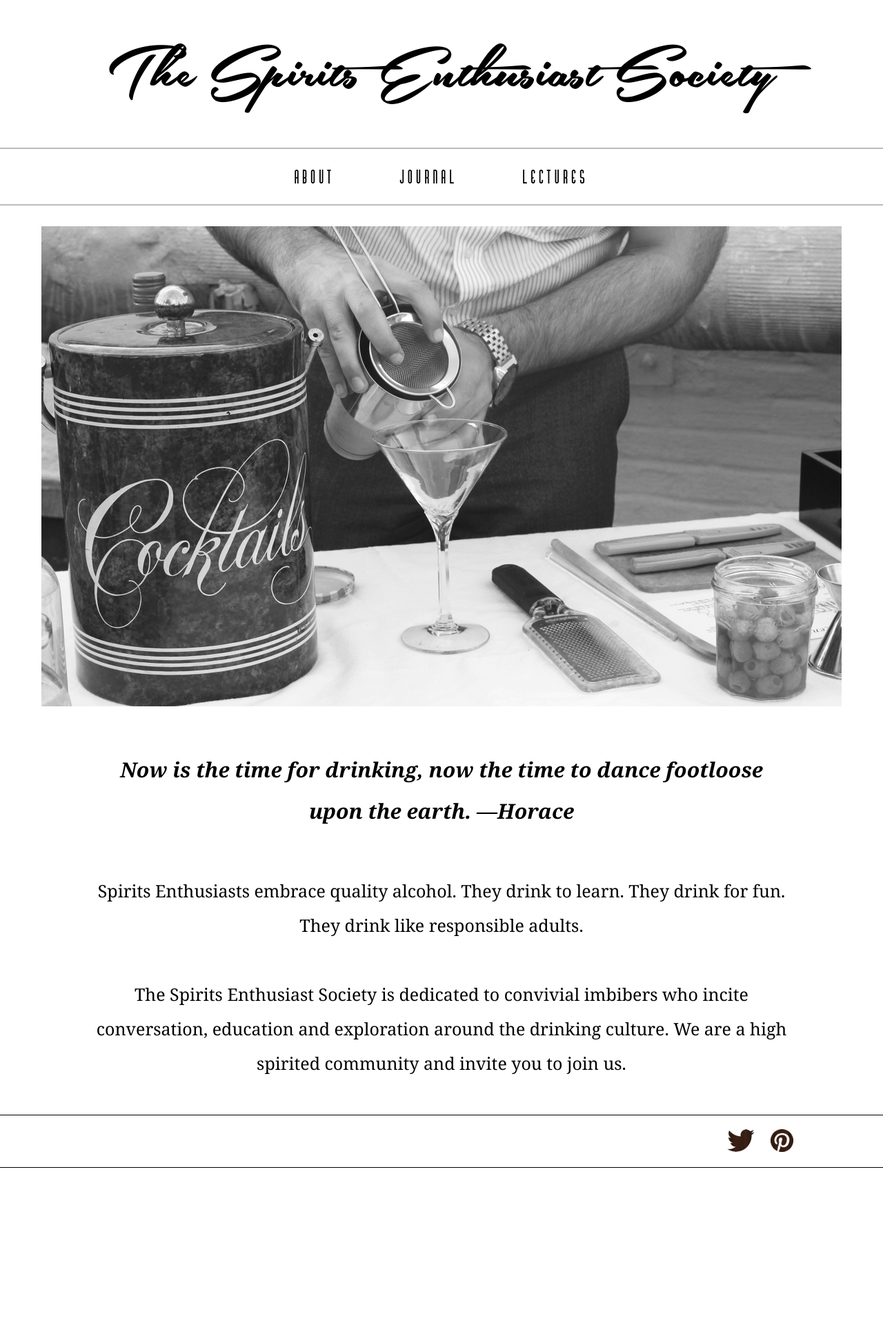
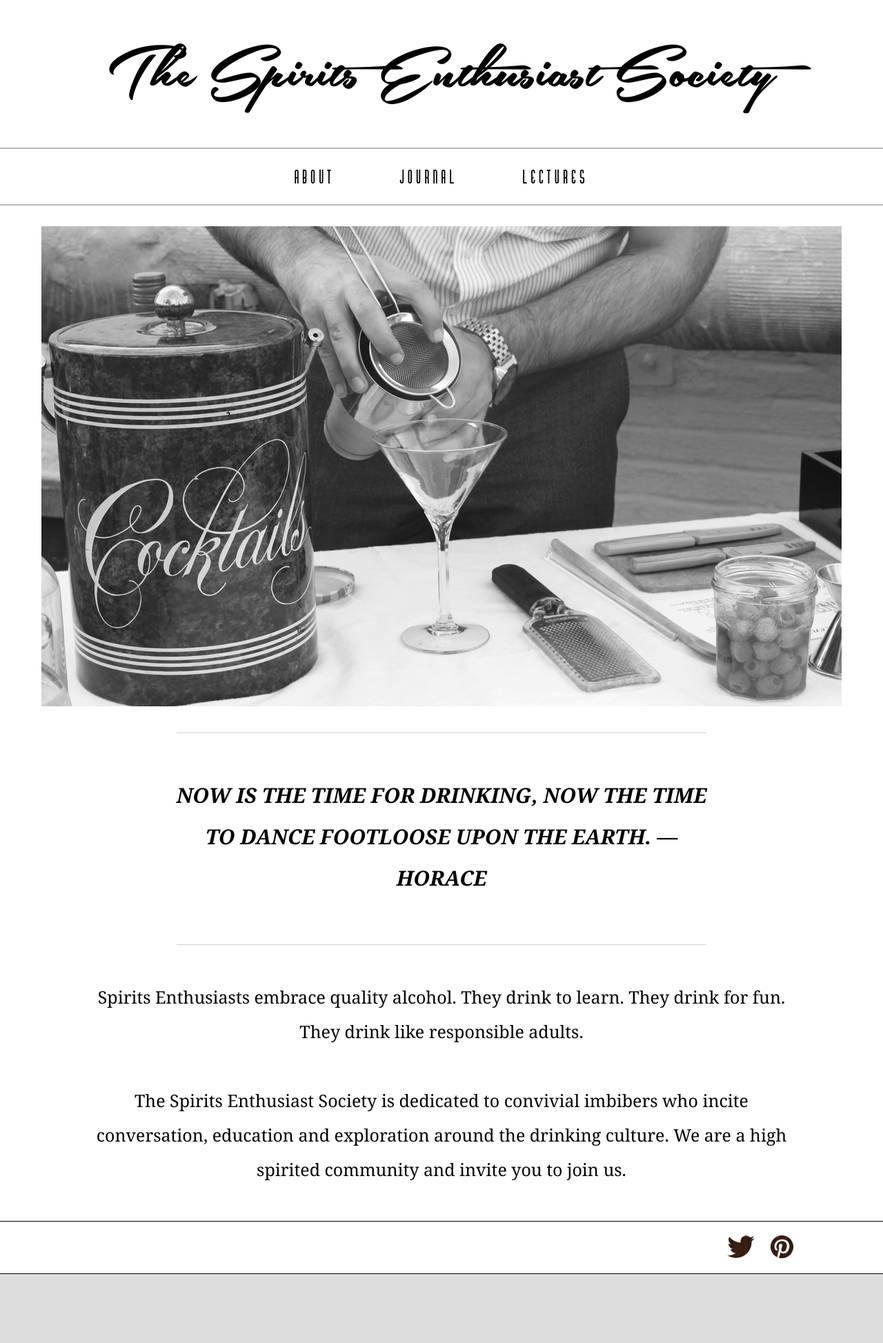
Before and after one commit to spirits-enthusiast-society/spirits-enthusiast-society.github.io, a Jekyll site: the page built from about/index.html, in a window 1280 px wide. Shown: the whole page at 69% size. Built offline with Jekyll 4.4.1, drawn with Linux system fonts in a browser that asks for light colours; before the commit the page ends 1693 px from its top, so only the background shows below that.

Commit message:
Style Changes
styled about page, added hrule class which can be used other places

```diff
--- a/_includes/footer.html
+++ b/_includes/footer.html
@@ -8,3 +8,8 @@
         <img src="/img/pinterest-wooden.png" alt="pinterest" class="social-icon"></a>
       </div>
   </section>
+
+  <section>
+    <div class="footer-block">
+    </div>
+  </section>
--- a/about/index.html
+++ b/about/index.html
@@ -8,9 +8,19 @@
 </figure>
 
 <section>
+<div class="hrule">
+</div>
+</section>
+
+<section>
   <blockquote>
     <p class="about-quote">Now is the time for drinking, now the time to dance footloose upon the earth.  —Horace </p>
   </blockquote>
+</section>
+
+<section>
+<div class="hrule">
+</div>
 </section>
 
 <section>
--- a/css/about.css
+++ b/css/about.css
@@ -21,7 +21,16 @@
   font-size: 3em;
   font-weight: bold;
   font-style: italic;
+  text-transform: uppercase;
   line-height: 2em;
-  margin: 2em 120px;
+  margin: 2em 6.5em;
   text-align: center;
 }
+
+.hrule {
+  min-height: 1px;
+    clear:both; width:60%;
+    border-bottom:1px solid #d1d1d1;
+    height:1px; padding-top:5px;
+    margin:5px auto;
+}
--- a/css/footer.css
+++ b/css/footer.css
@@ -14,3 +14,8 @@
 .social-icon {
   padding: 0 1em;
 }
+
+.footer-block {
+  background: #dddddd;
+  padding: 5em;
+}
```
